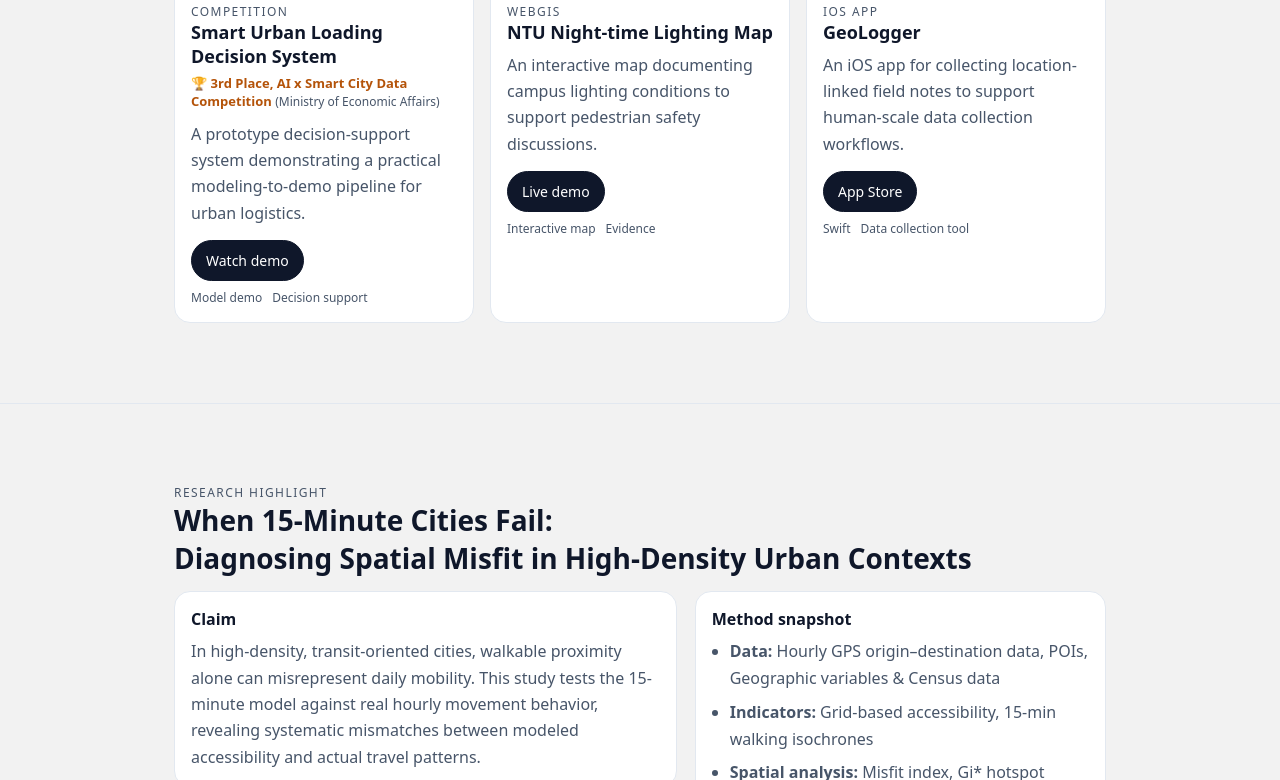
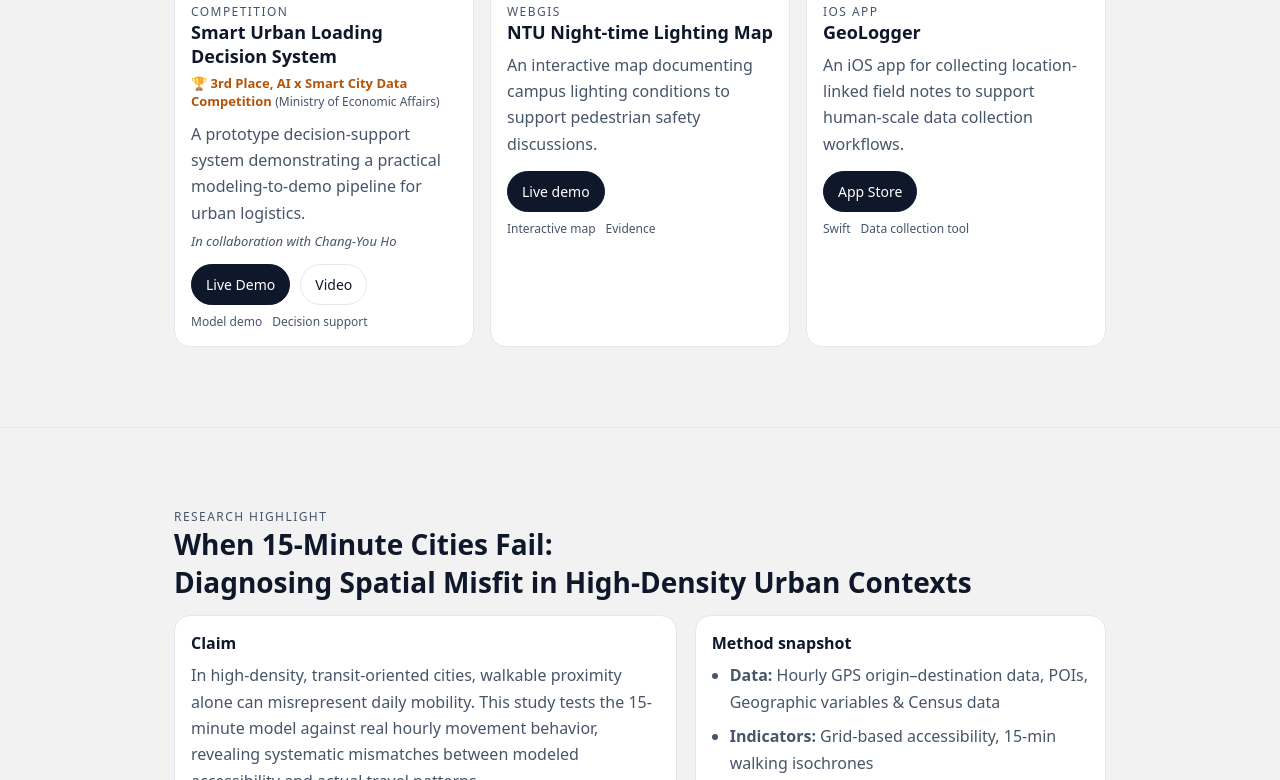
Before and after one commit to geopeper/portfolio, a plain HTML site: page index.html in a window 1280 px wide. Shown: the part 1728-2508 px from the top of the page. Drawn offline with Linux system fonts and the light colour scheme.

Commit message:
loading map card adjust

```diff
--- a/index.html
+++ b/index.html
@@ -240,11 +240,17 @@
                    <span style="font-weight:400; color:var(--muted); font-size:12px;">(Ministry of Economic Affairs)</span>
                 </div>
 
-                <p>
+                <p style="margin-bottom:6px;">
                   A prototype decision-support system demonstrating a practical modeling-to-demo pipeline for urban logistics.
                 </p>
+
+                <div style="font-size:13px; color:var(--muted); margin-bottom:12px; font-style:italic;">
+                   In collaboration with Chang-You Ho
+                </div>
+
                 <div class="btnRow">
-                  <a class="btn primary" href="https://youtu.be/b_DjMk-42F0" target="_blank" rel="noopener">Watch demo</a>
+                  <a class="btn primary" href="https://taipeinative.github.io/taipei-parking/web/" target="_blank" rel="noopener">Live Demo</a>
+                  <a class="btn" href="https://youtu.be/b_DjMk-42F0" target="_blank" rel="noopener">Video</a>
                 </div>
                 <div class="meta">
                   <span>Model demo</span><span>Decision support</span>
```
